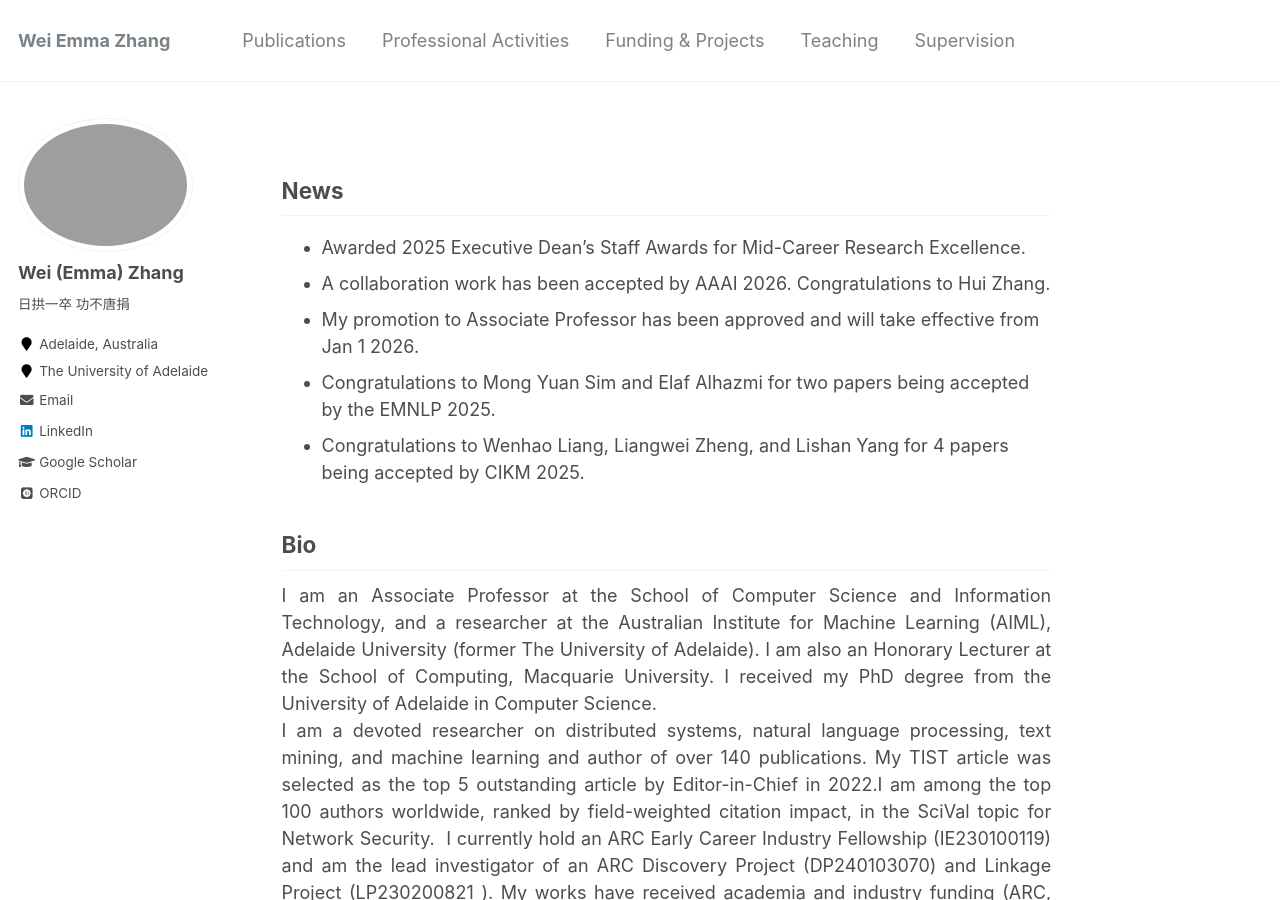
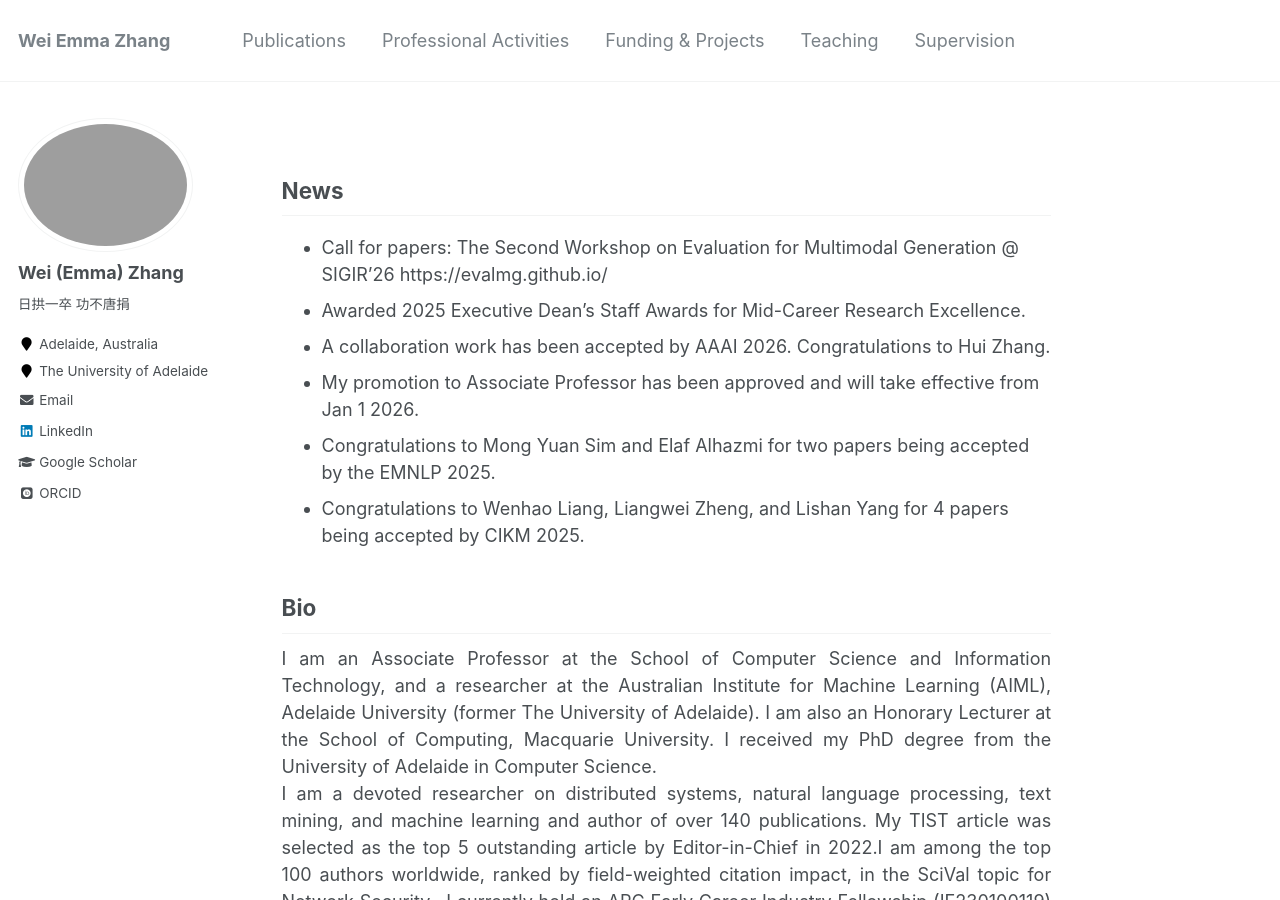
Before and after one commit to weiezhang/weiezhang.github.io, a Jekyll site: the page built from _pages/about.md, in a window 1280 px wide and 900 px high. Built offline with Jekyll 4.4.1, drawn with Linux system fonts in a browser that asks for light colours; some web fonts are replaced.

Commit message:
Update about.md

```diff
--- a/_pages/about.md
+++ b/_pages/about.md
@@ -9,6 +9,7 @@ redirect_from:
 ---
 
 ## News
+* Call for papers: The Second Workshop on Evaluation for Multimodal Generation @ SIGIR'26 https://evalmg.github.io/
 * Awarded 2025 Executive Dean's Staff Awards for Mid-Career Research Excellence.
 * A collaboration work has been accepted by AAAI 2026. Congratulations to Hui Zhang.
 * My promotion to Associate Professor has been approved and will take effective from Jan 1 2026.
```
